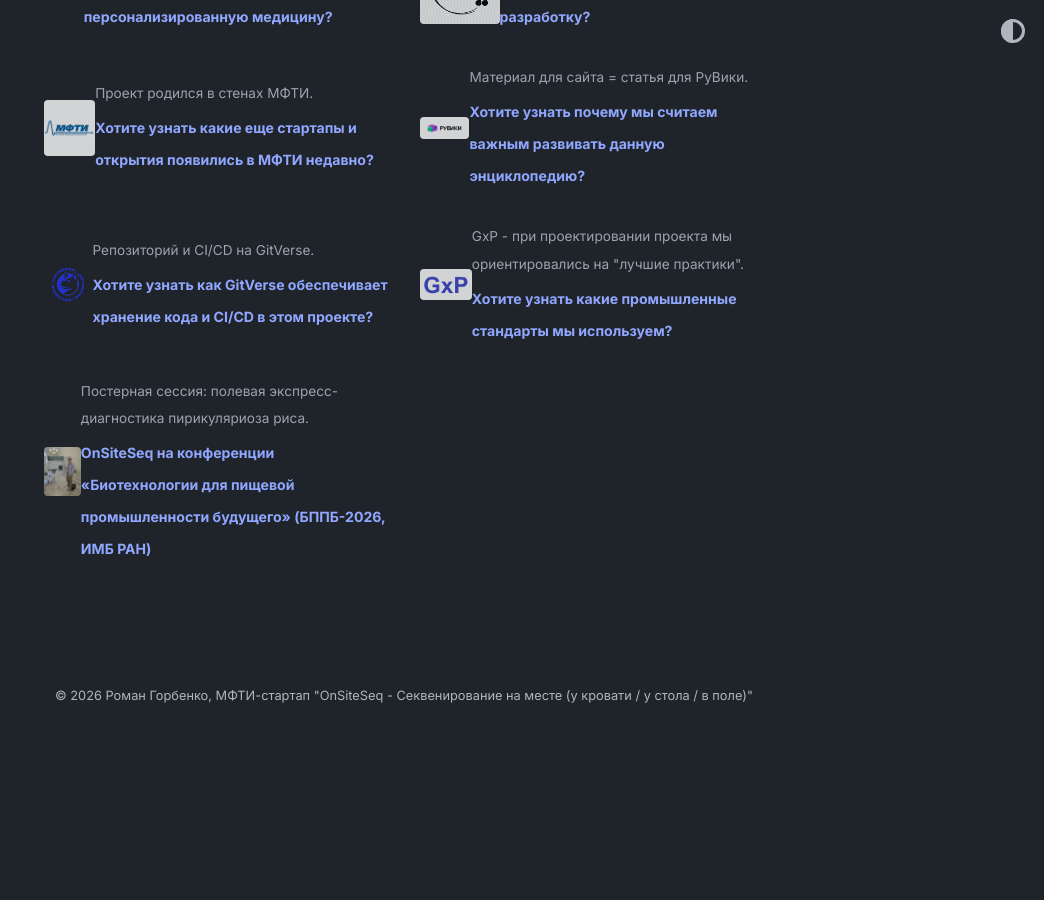
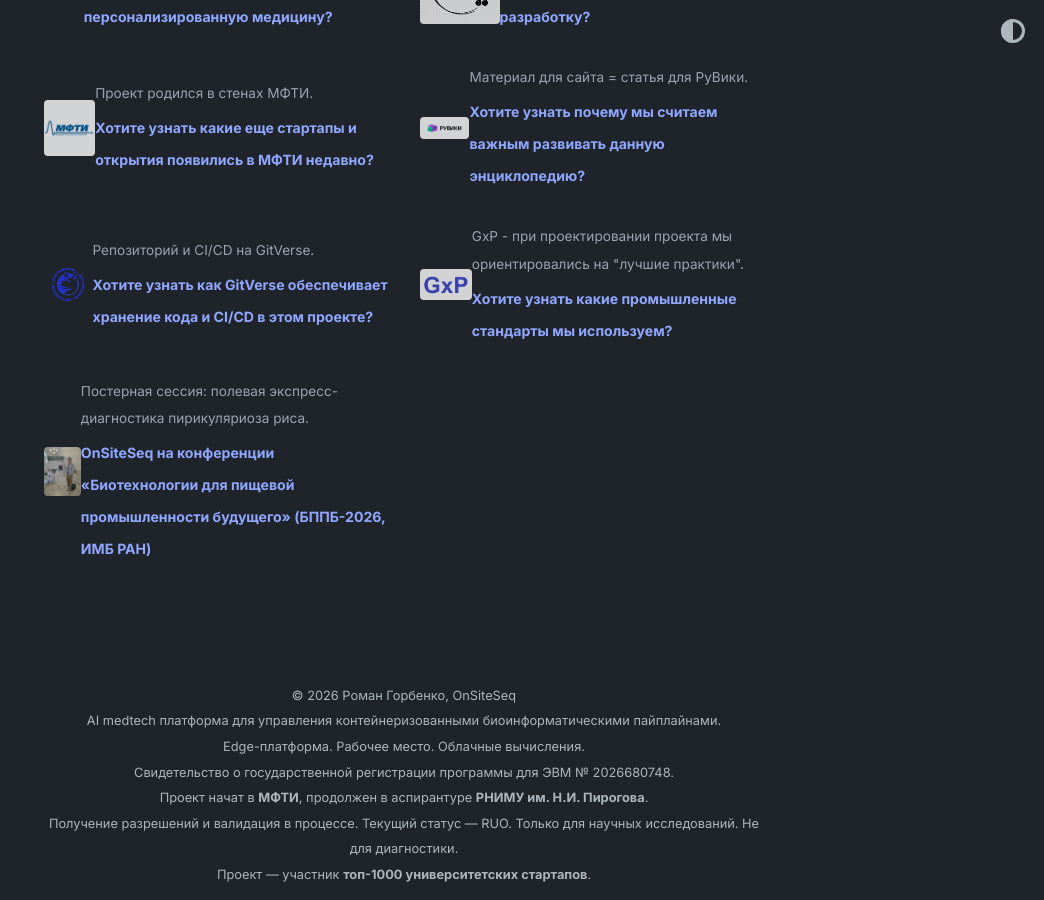
Before and after one commit to onsiteseq/onsiteseq.github.io, a Jekyll site: the page built from index.md, in a window 1280 px wide and 900 px high, scrolled down 9342 px. Shown: the whole window, without its empty margins (236-1280 px from the left). Built offline with Jekyll 4.4.1, drawn with Linux system fonts in a browser that asks for light colours; before the commit the page ends 10063 px from its top, so only the background shows below that.

Commit message:
Rework site footer: RNIMU PhD continuation, RUO status, software registration certificate 2026680748, top-1000 university startups

```diff
--- a/_layouts/default.html
+++ b/_layouts/default.html
@@ -9,7 +9,13 @@
           {% include toggle_theme_button.html %}
         {% endif %}
         <div class="credits">
-          &copy;&nbsp;{{ "now" | date: "%Y" }}&nbsp;Роман Горбенко, МФТИ-стартап "OnSiteSeq - Секвенирование на месте (у кровати / у стола / в поле)"
+          &copy;&nbsp;{{ "now" | date: "%Y" }}&nbsp;Роман Горбенко, OnSiteSeq<br>
+          AI medtech платформа для управления контейнеризованными биоинформатическими пайплайнами.<br>
+          Edge-платформа. Рабочее место. Облачные вычисления.<br>
+          Свидетельство о государственной регистрации программы для ЭВМ №&nbsp;2026680748.<br>
+          Проект начат в <a href="/mfti">МФТИ</a>, продолжен в аспирантуре <a href="https://rsmu.ru" target="_blank" rel="noopener">РНИМУ им. Н.И. Пирогова</a>.<br>
+          Получение разрешений и валидация в процессе. Текущий статус — RUO. Только для научных исследований. Не для диагностики.<br>
+          Проект — участник <a href="https://sociocenter.info/1000stratups" target="_blank" rel="noopener">топ-1000 университетских стартапов</a>.
         </div>
       </div>
     </main>
```
